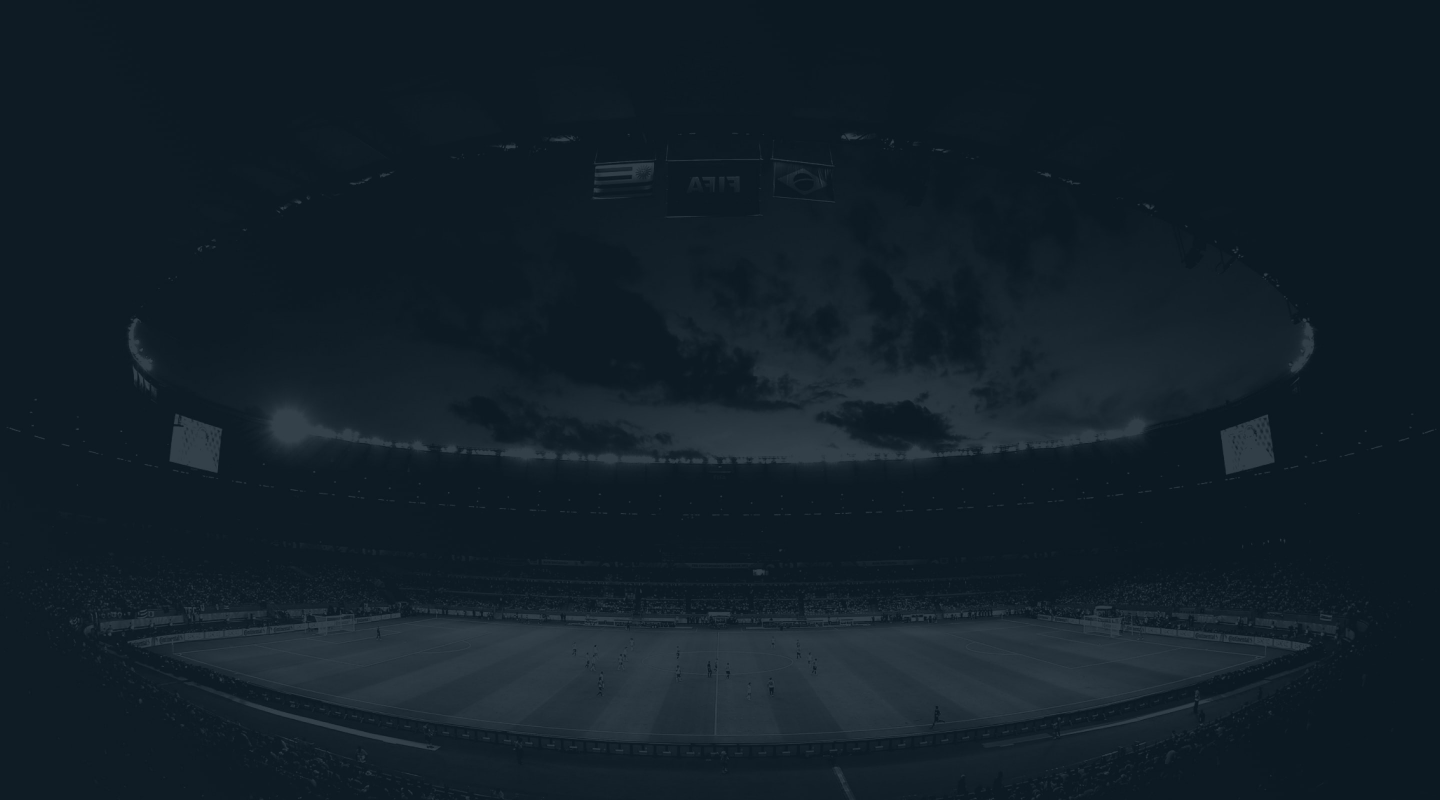
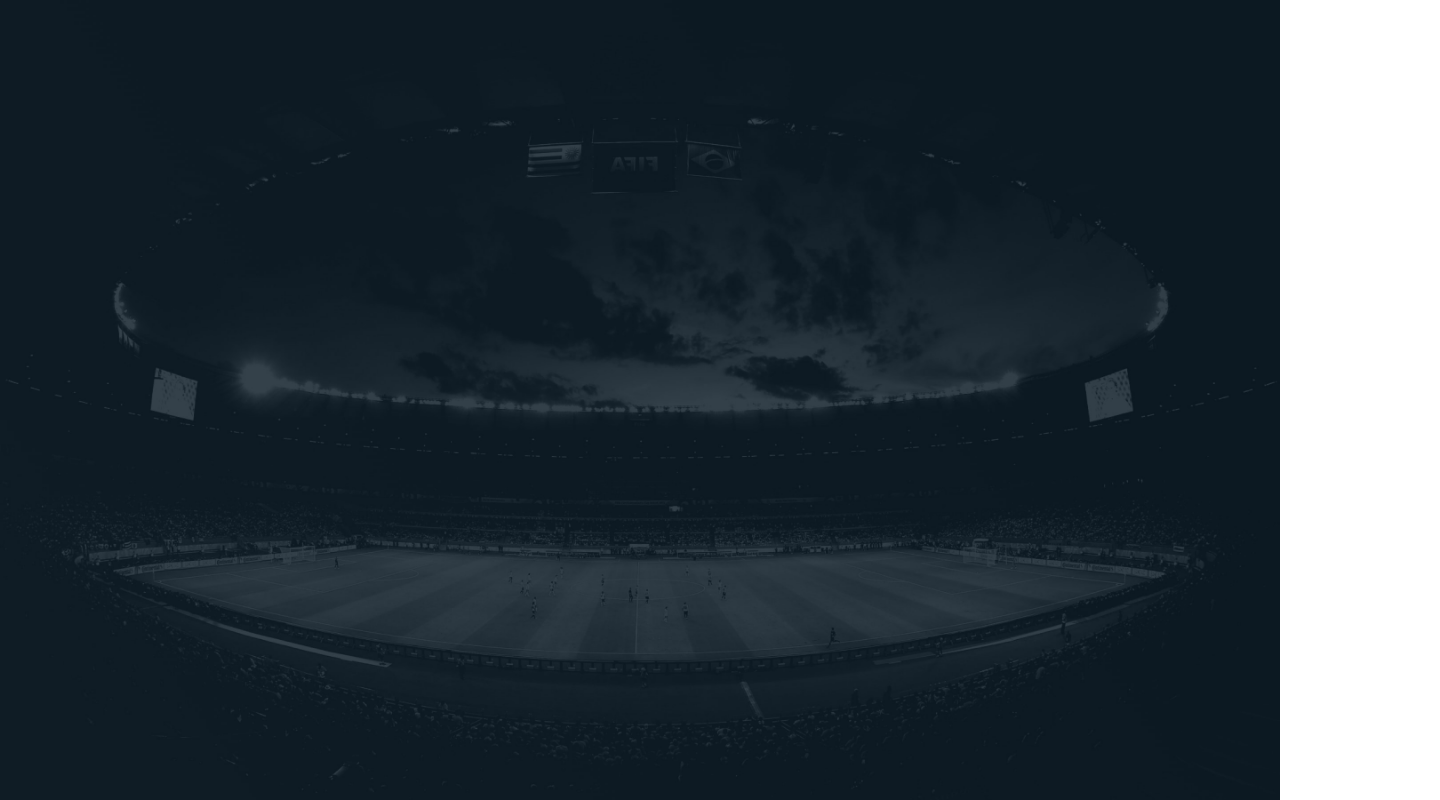
Before and after one commit to n7-remax/ualuck, a React (Create React App) app: page / in a window 1280 px wide. Shown: the top 800 px of the page, 1440 px wide, since content can reach past the window. Built offline with nearby package versions, Linux system fonts and the light colour scheme.

Commit message:
added row and change bg settings in App module

```diff
--- a/src/App/App.js
+++ b/src/App/App.js
@@ -6,7 +6,9 @@ import '../common/style/style.scss'
 function App() {
   return (
     <div className="App">
-      <div className="row"></div>
+      <div className="row">
+
+      </div>
     </div>
   );
 }
--- a/src/App/App.scss
+++ b/src/App/App.scss
@@ -1,16 +1,20 @@
-%row-max-width{
+%max-width{
   max-width: 1400px;
   margin: 0 auto;
 }
 
 .App {
   background-image: url('../common/images/bg.jpg');
-  width: 1440px;
-  height: 900px;
   background-size: cover;
+  background-position: center center;
+  background-repeat: no-repeat;
+  background-attachment: fixed;
+  max-width: 1280px;
+  max-height: 1080px;
+  height: 100vh;
 }
 
 .row {
-  @extend %row-max-width
+  @extend %max-width
 
 }
```
